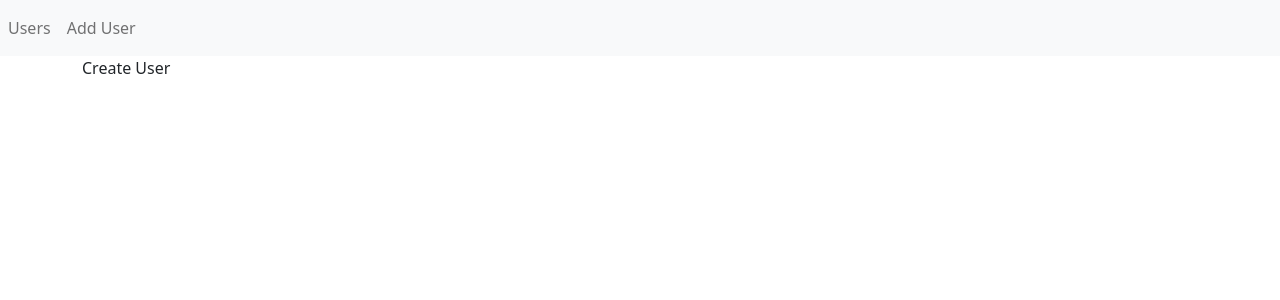
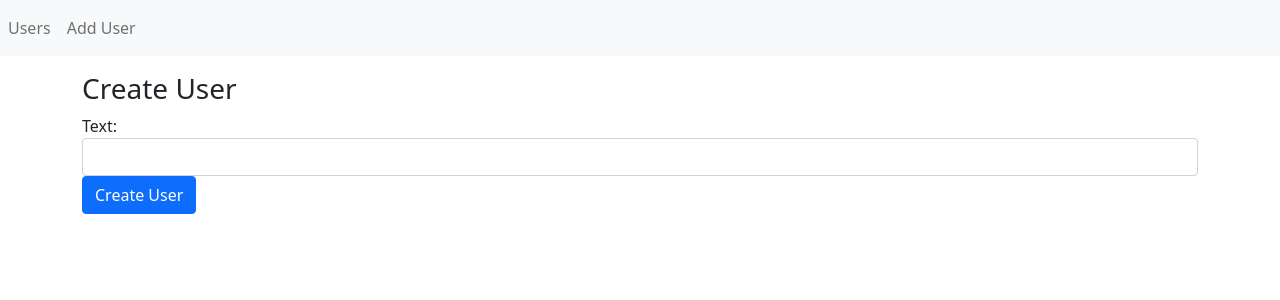
Before and after one commit to Buenaventura-Celine/User_Registration, a React (Create React App) app in the folder user_registration/: page /create in a window 1280 px wide. Shown: the top 300 px of the page. Built offline with nearby package versions, Linux system fonts and the light colour scheme.

Commit message:
Added Create User form

```diff
--- a/user_registration/src/CreateUser.js
+++ b/user_registration/src/CreateUser.js
@@ -1,5 +1,37 @@
 import React from 'react';
+import  { useForm } from "react-hook-form";
 
-export const CreateUser = () =>{
-    return <div className="container">  Create User </div>
-}
+export const CreateUser = () => {
+    const { register, handleSubmit} = useForm();
+
+    const onSubmit = handleSubmit((data) =>{
+        alert(JSON.stringify(data));
+    });
+    return (
+        <div className="container">
+            <div className="mt-3">
+                <h3> Create User</h3>
+                <form onSubmit={onSubmit}>
+                    <div className="form-group">
+                        <label htmlFor="name">Text:</label>
+                        <input
+                            className="form-control"
+                            type="name"
+                            name="name"
+                            id="name"
+                            autoComplete="off"
+                            {...register("name", {
+                                required: "Required",
+                            })}
+                        />
+                    </div>
+                    <div className="form-group">
+                        <button type="submit" className="btn btn-primary">
+                            Create User
+                        </button>
+                    </div>
+                </form>
+            </div>
+        </div>
+    );
+};
```
